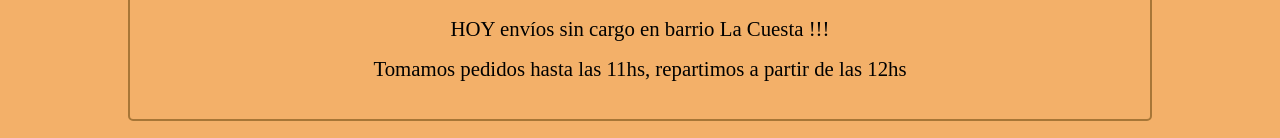
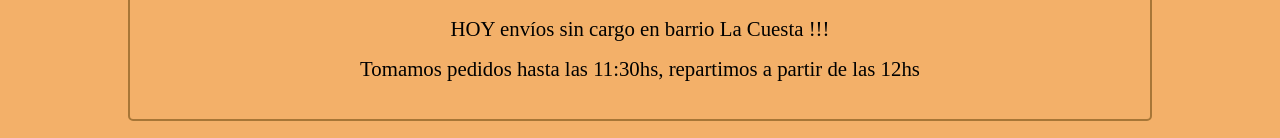
Before and after one commit to Daniela140285/menu_baccola, a plain HTML site: page index.html in a window 1280 px wide. Shown: the part 1716-1854 px from the top of the page. Drawn offline with Linux system fonts and the light colour scheme; a web font is replaced by a local one.

Commit message:
cambio horario

```diff
--- a/index.html
+++ b/index.html
@@ -75,7 +75,7 @@
     <footer>
         <p></i> Pedidos al 351 707 1923 <i class="fa-brands fa-whatsapp"></i></p>
         <p>HOY envíos sin cargo en barrio La Cuesta !!!</p>
-        <p>Tomamos pedidos hasta las 11hs, repartimos a partir de las 12hs</p>
+        <p>Tomamos pedidos hasta las 11:30hs, repartimos a partir de las 12hs</p>
 
     </footer>
     <!-- <footer>
```
